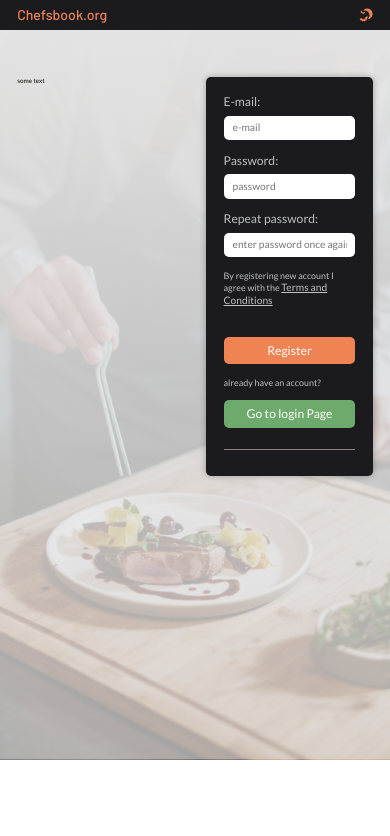
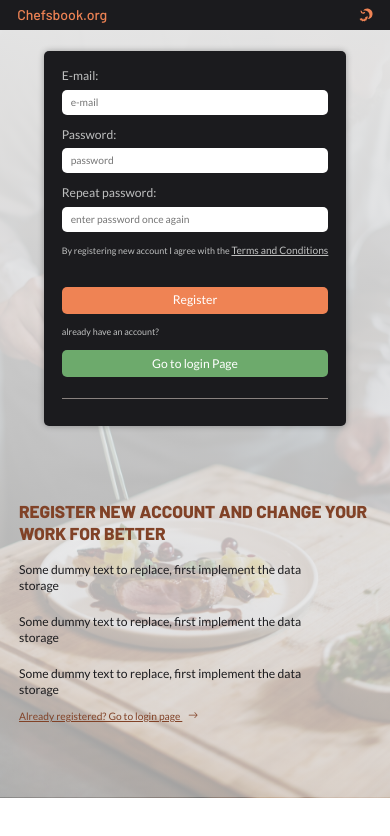
Before and after one commit to Vastlaan/chefsbook2.0, a Next.js app: page /auth/createAccount in a window 390 px wide. Shown: the top 836 px of the page. Built offline with nearby package versions, Linux system fonts and the light colour scheme.

Commit message:
add responsiveness to the landing components

```diff
--- a/components/auth/registerAccoutForm.js
+++ b/components/auth/registerAccoutForm.js
@@ -1,6 +1,6 @@
 import React, { useState } from "react";
 import Link from "next/link";
-import styled, { withTheme } from "styled-components";
+import { withTheme } from "styled-components";
 import {
     ButtonPrimary,
     ButtonSecondary,
@@ -11,7 +11,6 @@ import {
     Field,
     Text,
 } from "../../styles";
-import { FcGoogle } from "react-icons/fc";
 
 function RegisterAccountForm(props) {
     const [email, setEmail] = useState("");
--- a/components/landing/loggedout/about.js
+++ b/components/landing/loggedout/about.js
@@ -104,6 +104,7 @@ const Container = styled.div`
     display: flex;
     flex-direction: column;
     justify-content: center;
+    min-height: 40vh;
 `;
 const Headline = styled.div`
     margin-bottom: 2.7rem;
--- /dev/null
+++ b/components/register/about.js
@@ -0,0 +1,53 @@
+import React from "react";
+import styled, { withTheme } from "styled-components";
+import { Heading3, Text, LinkButton } from "../../styles";
+import { BsArrowRight } from "react-icons/bs";
+
+function About(props) {
+    return (
+        <Container>
+            <Headline>
+                <Heading3>
+                    Register new account and change your work for better
+                </Heading3>
+            </Headline>
+            <Details>
+                <Text>
+                    Some dummy text to replace, first implement the data storage
+                </Text>
+                <br />
+                <Text>
+                    Some dummy text to replace, first implement the data storage
+                </Text>
+                <br />
+                <Text>
+                    Some dummy text to replace, first implement the data storage
+                </Text>
+                <LinkButton href="/" color={props.theme.primaryDark}>
+                    Already registered? Go to login page <BsArrowRight />
+                </LinkButton>
+            </Details>
+        </Container>
+    );
+}
+export default withTheme(About);
+
+const Container = styled.div`
+    display: flex;
+    flex-direction: column;
+    justify-content: center;
+    min-height: 40vh;
+`;
+const Headline = styled.div`
+    margin-bottom: 2.7rem;
+    overflow: hidden;
+`;
+const Details = styled.div`
+    display: flex;
+    flex-direction: column;
+    overflow: hidden;
+
+    p {
+        margin-bottom: 1.9rem;
+    }
+`;
--- /dev/null
+++ b/pages/api/registerNewAccount.js
@@ -0,0 +1,4 @@
+export default function handler(req, res) {
+    console.log(req.body);
+    res.status(200).json({ name: "John Doe" });
+}
--- a/pages/auth/createAccount.js
+++ b/pages/auth/createAccount.js
@@ -1,5 +1,6 @@
 import React from "react";
 import RegisterAccountForm from "../../components/auth/registerAccoutForm";
+import About from "../../components/register/about";
 import Layout from "../../globals/layout";
 import { Header, ContainerNarrow, Grid } from "../../styles";
 
@@ -9,7 +10,7 @@ function CreateAccount() {
             <Header url="/img/landing-header-background.jpg">
                 <ContainerNarrow>
                     <Grid>
-                        <div>some text</div>
+                        <About />
                         <RegisterAccountForm />
                     </Grid>
                 </ContainerNarrow>
--- a/styles/containers.js
+++ b/styles/containers.js
@@ -1,5 +1,6 @@
 import styled from "styled-components";
 import { mixins } from "./mixins";
+import respond from "./respond";
 
 export const Header = styled.header`
     padding-top: ${mixins.padTopNav};
@@ -19,10 +20,21 @@ export const ContainerNarrow = styled.div`
     margin: 0 auto;
 `;
 export const Grid = styled.div`
-    display: grid;
-    grid-template-columns: 2fr 1fr;
-    padding: 6.7rem 2.7rem;
+    display: flex;
+    flex-direction: column-reverse;
+    align-items: center;
+    padding: 2.7rem 2.7rem;
     gap: 2.7rem;
+
+    ${() =>
+        respond(
+            "m",
+            `
+            display: grid;
+            grid-template-columns: 2fr 1fr;
+            `
+        )}
+    ${() => respond("xxl", `padding: 6.7rem 2.7rem;`)}
 `;
 
 export const LoginContainer = styled.div`
@@ -32,6 +44,8 @@ export const LoginContainer = styled.div`
     padding: 2.7rem 2.7rem;
     border-radius: 5px;
     box-shadow: 0 0 1rem rgba(0, 0, 0, 0.3);
+    max-width: 50rem;
+    min-width: 40rem;
 `;
 export const Login = styled.form`
     display: flex;
--- a/styles/index.js
+++ b/styles/index.js
@@ -8,7 +8,7 @@ import {
     PlainButton,
 } from "./buttons";
 import { Line } from "./decorations";
-import { Heading3, Text } from "./typography";
+import { Heading1, Heading3, Text } from "./typography";
 import { mixins } from "./mixins";
 import {
     Header,
@@ -29,6 +29,7 @@ export {
     LinkButton,
     PlainButton,
     Line,
+    Heading1,
     Heading3,
     Text,
     mixins,
--- a/styles/typography.js
+++ b/styles/typography.js
@@ -1,5 +1,14 @@
 import { fonts } from "./fonts";
 import styled from "styled-components";
+
+export const Heading1 = styled.h1`
+    font-size: 3.3rem;
+    font-family: ${fonts.heading};
+    font-weight: 700;
+    color: ${(p) => (p.color ? p.color : p.theme.primary)};
+    max-width: 55rem;
+    margin-bottom: 1.4rem;
+`;
 
 export const Heading3 = styled.h3`
     font-size: 2.7rem;
```
Also changed, not shown: models/user.js (added).
